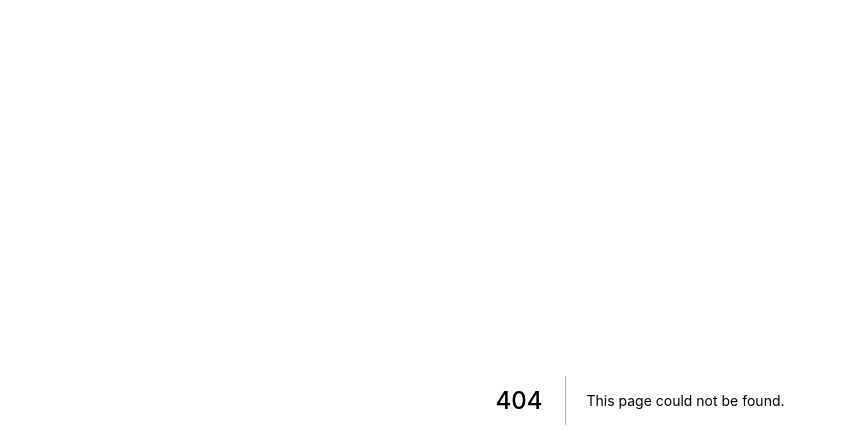
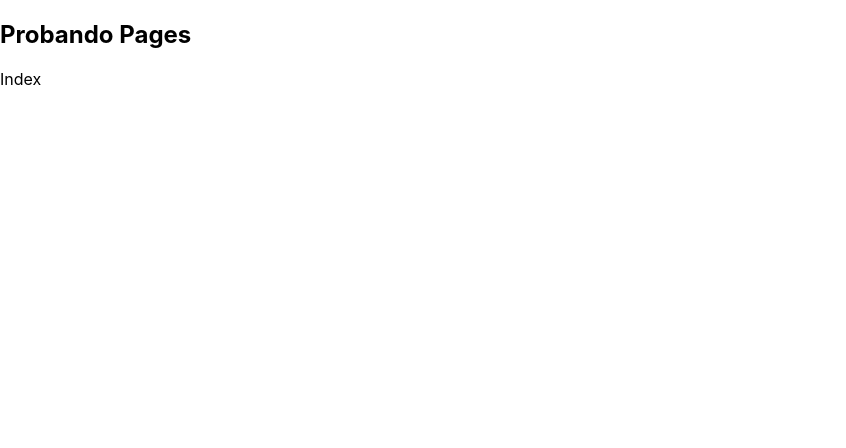
Before and after one commit to Sstark97/HackThatStartUpV3-Frontend, a Next.js app: page /home in a window 1280 px wide. Before the commit this address had no page. Shown: the top 448 px of the page, without its empty margins (0-846 px from the left). Built offline with nearby package versions, Linux system fonts and the light colour scheme.

Commit message:
First Page

```diff
--- /dev/null
+++ b/pages/home.tsx
@@ -0,0 +1,14 @@
+import Head from 'next/head'
+import Image from 'next/image'
+import styles from '../styles/Home.module.css'
+import { GitHubProfile } from '../components/GitHubProfile'
+import Link from 'next/link'
+
+export default function Other() {
+  return (
+    <>
+      <h2>Probando Pages</h2>
+      <Link href="/">Index</Link>
+    </>
+  )
+}
--- a/pages/index.tsx
+++ b/pages/index.tsx
@@ -2,6 +2,7 @@ import Head from 'next/head'
 import Image from 'next/image'
 import styles from '../styles/Home.module.css'
 import { GitHubProfile } from '../components/GitHubProfile'
+import Link from 'next/link'
 
 export default function Home() {
   return (
@@ -13,6 +14,7 @@ export default function Home() {
       </Head>
 
       <main className={styles.main}>
+        <Link href="/home">Home</Link>
         <GitHubProfile />
       </main>
 
```
